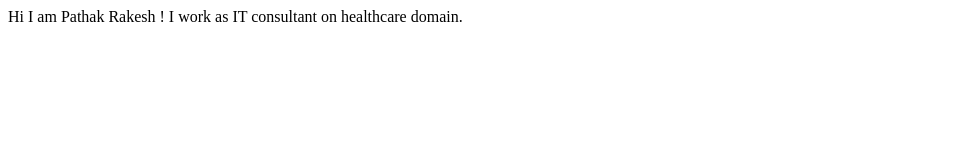
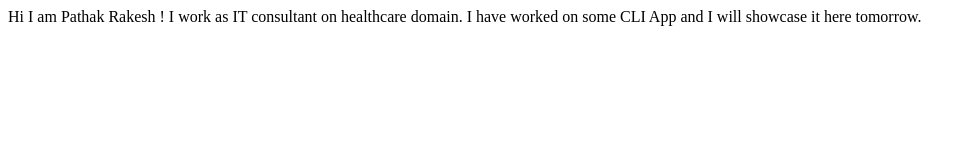
Before and after one commit to pathakr007/Mark-3-Practise-Repo, a plain HTML site: page index.html in a window 1280 px wide. Shown: the whole page, without its empty margins (0-976 px from the left). Drawn offline with Linux system fonts and the light colour scheme.

Commit message:
update details of project

```diff
--- a/index.html
+++ b/index.html
@@ -9,5 +9,7 @@
 <body>
     Hi I am Pathak Rakesh !
     I work as IT consultant on healthcare domain.
+
+    I have worked on some CLI App and I will showcase it here tomorrow.
 </body>
 </html>
```
